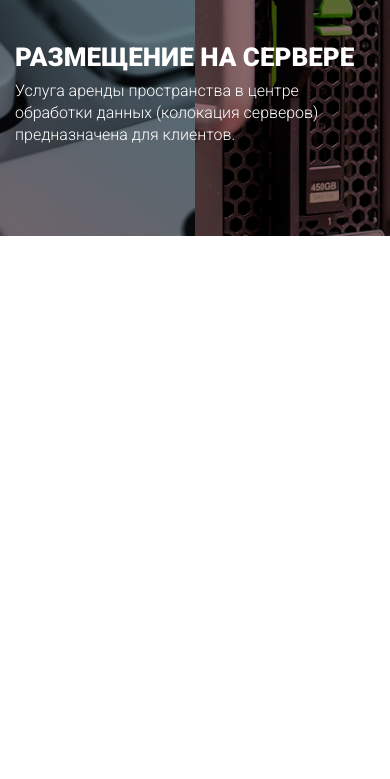
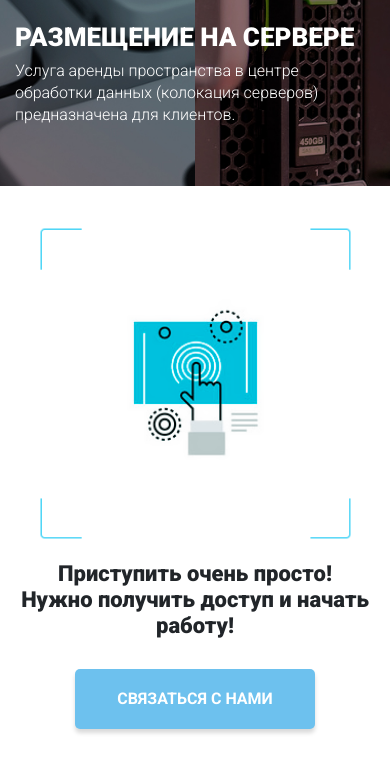
Before and after one commit to Shushu9/prengi, a plain HTML site: page index.html in a window 390 px wide. Shown: the part 5614-6393 px from the top of the page. Before the commit the page ends 5850 px from the top, so only its background shows below. Drawn offline with nearby package versions, Linux system fonts and the light colour scheme.

Commit message:
done acces section

```diff
--- a/index.html
+++ b/index.html
@@ -239,6 +239,14 @@
             </div>
         </div>
     </section>
+    <section class="access">
+        <div class="container">
+                <img src="icons/click.png" alt="click" class="access__img">
+                <h3 class="access__title">Приступить очень просто!<br>Нужно получить доступ и начать работу!</h3>
+                <button class="access__btn btn">связаться с нами</button>
+        </div>
+    </section>
+
 
     <script src="https://code.jquery.com/jquery-1.11.0.min.js"></script>
     <script type="text/javascript" src="//cdn.jsdelivr.net/npm/slick-carousel@1.8.1/slick/slick.min.js"></script>
--- /dev/null
+++ b/sass/blocks/_access.scss
@@ -0,0 +1,29 @@
+.access {
+    position: relative;
+    padding: 80px 0 80px 0;
+    &__img {
+        display: block;
+        margin: 0 auto;
+        animation: heartbeat 1s ease infinite alternate;
+    }
+
+    @keyframes heartbeat{
+        to { transform: scale(1.05); }
+    }
+
+    &__title {
+        padding-top: 68px;
+        margin-bottom: 30px;
+        text-align: center;
+        font-size: 30px;
+        line-height: 36px;
+        font-weight: 900;
+    }
+    &__btn {
+        display: block;
+        margin: 0 auto;
+        &:hover {
+            color: #000000;
+        }
+    }
+}
--- a/sass/blocks/_media.scss
+++ b/sass/blocks/_media.scss
@@ -261,6 +261,14 @@
             line-height: 22px;
         }
     }
+
+    .access {
+        padding: 50px 0 50px 0;
+        &__title {
+            font-size: 26px;
+            line-height: 33px;
+        }
+    }
 }
 
 @media (max-width: 575px) {
@@ -348,8 +356,9 @@
     }
 
     .storage {
-        padding: 60px 0 60px 0;
+        padding: 60px 0 30px 0;
         &__items {
+            margin-top: 30px;
             flex-wrap: wrap;
             justify-content: center;
         }
@@ -366,6 +375,15 @@
             }
         }
     }
+    .access {
+        &__img {
+            max-width: 295px ;
+        }
 
-
+        &__title {
+            padding-top: 30px;
+            font-size: 22px;
+            line-height: 26px;
+        }
+    }
 }
--- a/sass/style.scss
+++ b/sass/style.scss
@@ -35,6 +35,7 @@
 @import 'blocks/products';
 @import 'blocks/advantages';
 @import 'blocks/storage';
+@import 'blocks/access';
 
 // @import 'blocks/advantages';
 // @import 'blocks/consultation';
```
Also changed, not shown: css/style.min.css, 1 other file.
